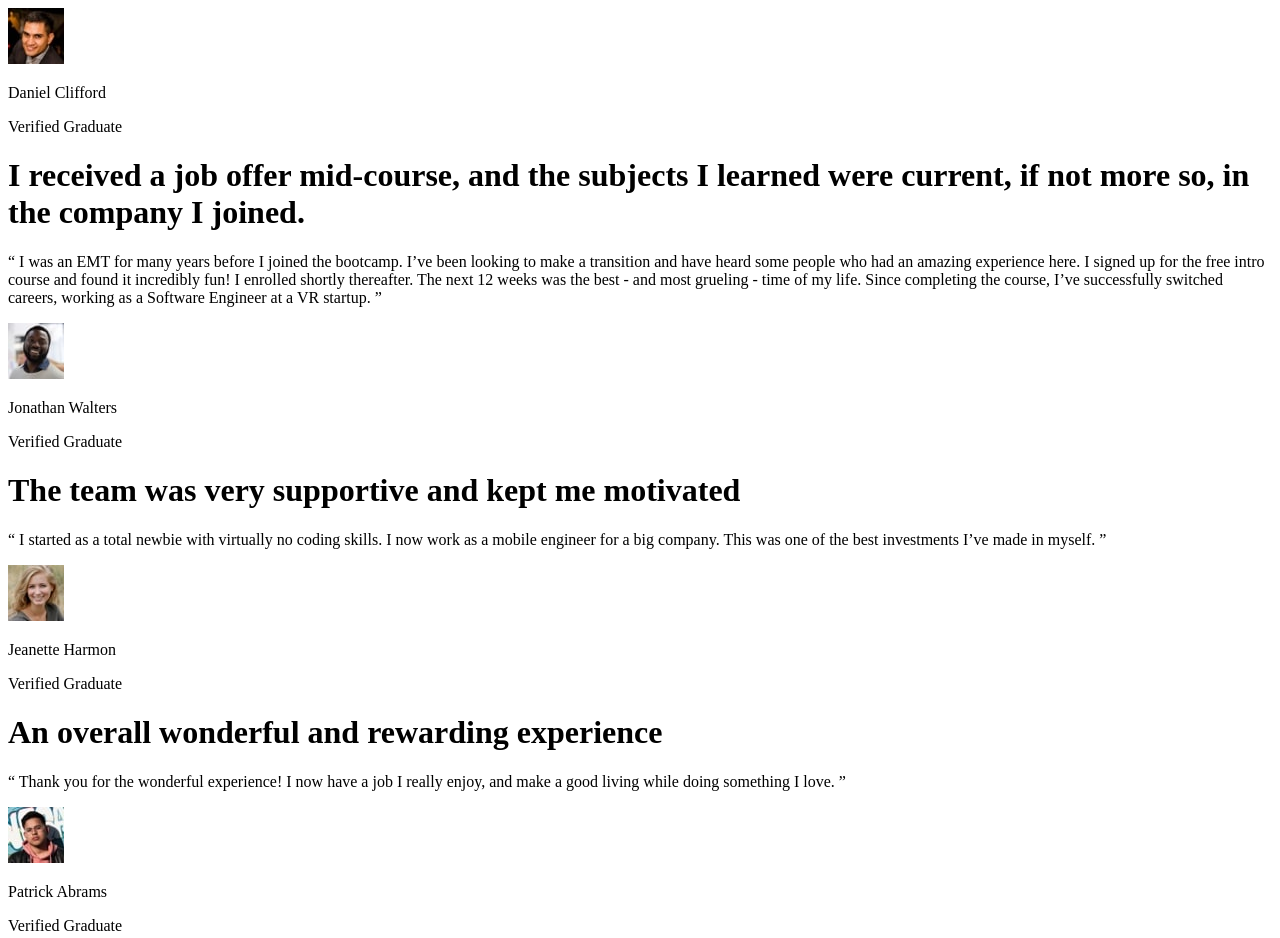
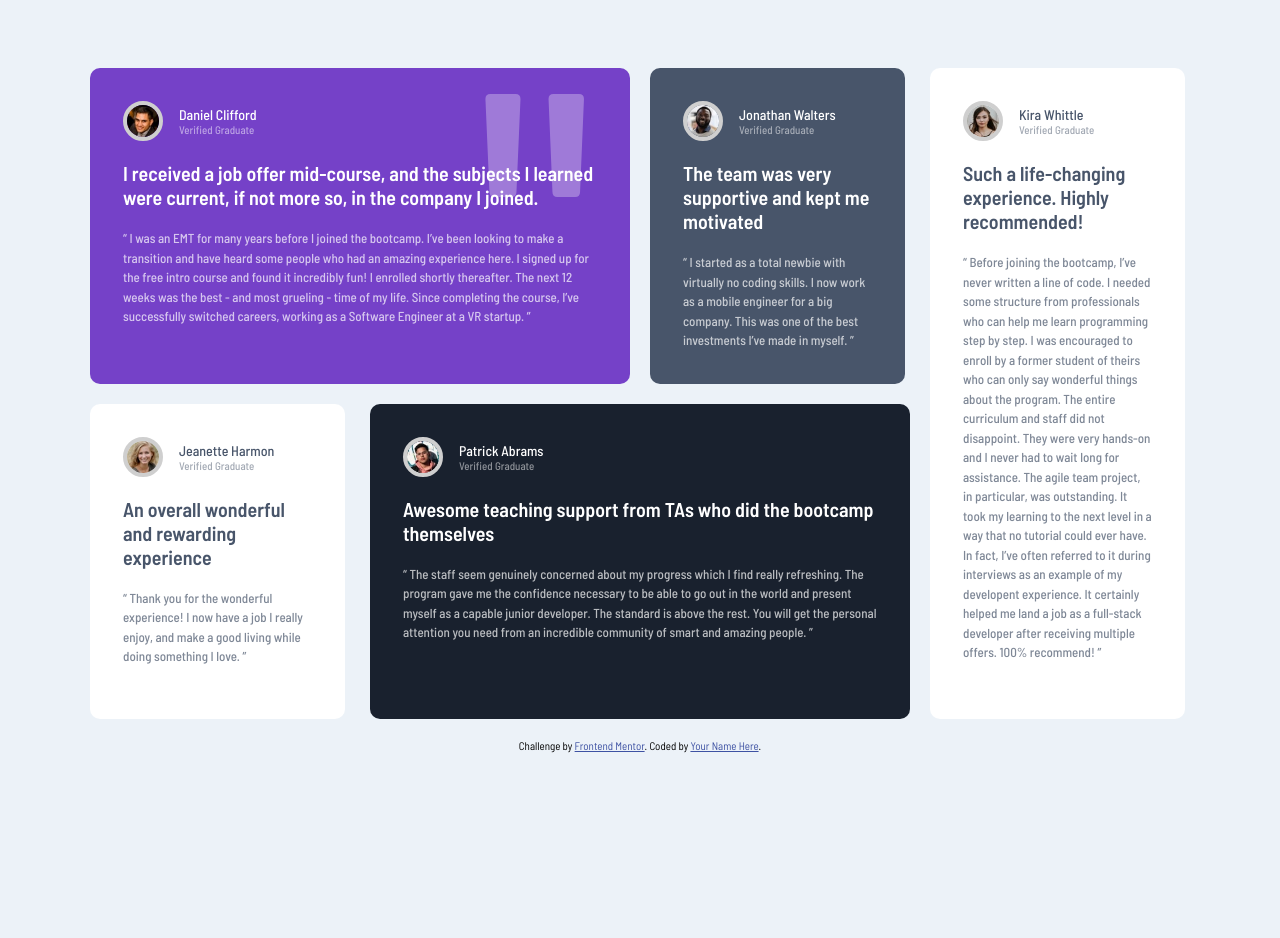
Before and after one commit to amallal2004/Frontend-Mentor---Testimonials-grid-section, a plain HTML site: page index.html in a window 1280 px wide. Shown: the top 938 px of the page. After the commit the page ends 800 px from the top, so only its background shows below. Drawn offline with Linux system fonts and the light colour scheme.

Commit message:
Compleated the project

```diff
--- a/index.html
+++ b/index.html
@@ -5,6 +5,9 @@
   <meta name="viewport" content="width=device-width, initial-scale=1.0"> <!-- displays site properly based on user's device -->
 
   <link rel="icon" type="image/png" sizes="32x32" href="./images/favicon-32x32.png">
+  <link rel="preconnect" href="https://fonts.googleapis.com">
+  <link rel="preconnect" href="https://fonts.gstatic.com" crossorigin>
+  <link href="https://fonts.googleapis.com/css2?family=Barlow+Semi+Condensed:ital,wght@0,100;0,200;0,300;0,400;0,500;0,600;0,700;0,800;0,900;1,100;1,200;1,300;1,400;1,500;1,600;1,700;1,800;1,900&display=swap" rel="stylesheet">
   <link rel="stylesheet" href="./style.css">
 
   <title>Frontend Mentor | [Challenge Name Here]</title>
@@ -19,9 +22,13 @@
   <main>
     <div class="container">
       <div class="container__card card--1">
-        <img src="./images/image-daniel.jpg" alt="" class="container__card__img">
-        <p class="container__card__author">Daniel Clifford</p>
-        <p class="container__card__description">Verified Graduate</p>
+        <div class="container__card__author">
+          <img src="./images/image-daniel.jpg" alt="" class="container__card__author__img">
+          <div class="container__card__author__details">
+            <p class="container__card__author__details__name">Daniel Clifford</p>
+            <p class="container__card__author__details__status">Verified Graduate</p>
+          </div>
+        </div>
         <h1 class="container__card__title">I received a job offer mid-course, and the subjects I learned were current, if not more so, in the company I joined.</h1>
         <p class="container__card__para">“ I was an EMT for many years before I joined the bootcamp. I’ve been looking to make a
           transition and have heard some people who had an amazing experience here. I signed up
@@ -30,25 +37,37 @@
           the course, I’ve successfully switched careers, working as a Software Engineer at a VR startup. ”</p>
       </div>
       <div class="container__card card--2">
-        <img src="./images/image-jonathan.jpg" alt="" class="container__card__img">
-        <p class="container__card__author">Jonathan Walters</p>
-        <p class="container__card__description">Verified Graduate</p>
+        <div class="container__card__author">
+          <img src="./images/image-jonathan.jpg" alt="" class="container__card__author__img">
+          <div class="container__card__author__details">
+            <p class="container__card__author__details__name">Jonathan Walters</p>
+            <p class="container__card__author__details__status">Verified Graduate</p>
+          </div>
+        </div>
         <h1 class="container__card__title">The team was very supportive and kept me motivated</h1>
         <p class="container__card__para">“ I started as a total newbie with virtually no coding skills. I now work as a mobile engineer
           for a big company. This was one of the best investments I’ve made in myself. ”</p>
       </div>
       <div class="container__card card--3">
-        <img src="./images/image-jeanette.jpg" alt="" class="container__card__img">
-        <p class="container__card__author">Jeanette Harmon</p>
-        <p class="container__card__description">Verified Graduate</p>
+        <div class="container__card__author">
+          <img src="./images/image-jeanette.jpg" alt="" class="container__card__author__img">
+          <div class="container__card__author__details">
+            <p class="container__card__author__details__name">Jeanette Harmon</p>
+            <p class="container__card__author__details__status">Verified Graduate</p>
+          </div>
+        </div>
         <h1 class="container__card__title">An overall wonderful and rewarding experience</h1>
         <p class="container__card__para">“ Thank you for the wonderful experience! I now have a job I really enjoy, and make a good living
           while doing something I love. ”</p>
       </div>
       <div class="container__card card--4">
-        <img src="./images/image-patrick.jpg" alt="" class="container__card__img">
-        <p class="container__card__author">Patrick Abrams</p>
-        <p class="container__card__description">Verified Graduate</p>
+        <div class="container__card__author">
+          <img src="./images/image-patrick.jpg" alt="" class="container__card__author__img">
+          <div class="container__card__author__details">
+            <p class="container__card__author__details__name">Patrick Abrams</p>
+            <p class="container__card__author__details__status">Verified Graduate</p>
+          </div>
+        </div>
         <h1 class="container__card__title">Awesome teaching support from TAs who did the bootcamp themselves</h1>
         <p class="container__card__para">“ The staff seem genuinely concerned about my progress which I find really refreshing. The program
           gave me the confidence necessary to be able to go out in the world and present myself as a capable
@@ -56,15 +75,15 @@
           an incredible community of smart and amazing people. ”</p>
       </div>
       <div class="container__card card--5">
-        <img src="./images/image-kira.jpg" alt="" class="container__card__img">
-        <p class="container__card__author">Kira Whittle</p>
-        <p class="container__card__description">Verified Graduate</p>
+        <div class="container__card__author">
+          <img src="./images/image-kira.jpg" alt="" class="container__card__author__img">
+          <div class="container__card__author__details">
+            <p class="container__card__author__details__name">Kira Whittle</p>
+            <p class="container__card__author__details__status">Verified Graduate</p>
+          </div>
+        </div>
         <h1 class="container__card__title">Such a life-changing experience. Highly recommended!</h1>
-        <p class="container__card__para">“ Before joining the bootcamp, I’ve never written a line of code. I needed some structure from
-          professionals who can help me learn programming step by step. I was encouraged to enroll by a former
-          student of theirs who can only say wonderful things about the program. The entire curriculum and staff
-          were great and very helpful. I highly recommend the bootcamp to anyone interested in making their
-          living as a web developer. ”</p>
+        <p class="container__card__para">“ Before joining the bootcamp, I’ve never written a line of code. I needed some structure from professionals who can help me learn programming step by step. I was encouraged to enroll by a former student of theirs who can only say wonderful things about the program. The entire curriculum and staff did not disappoint. They were very hands-on and I never had to wait long for assistance. The agile team project, in particular, was outstanding. It took my learning to the next level in a way that no tutorial could ever have. In fact, I’ve often referred to it during interviews as an example of my developent experience. It certainly helped me land a job as a full-stack developer after receiving multiple offers. 100% recommend! ”</p>
       </div>
     </div>
   </main>
--- a/style.css
+++ b/style.css
@@ -0,0 +1,152 @@
+* {
+    padding: 0;
+    margin: 0;
+    box-sizing: border-box;
+    font-family: 'Barlow Semi Condensed', sans-serif;
+    /* font-size: 0.8125rem; */
+}
+
+body {
+    background-color: hsl(210, 46%, 95%);
+    display: flex;
+    flex-direction: column;
+    justify-content: center;
+    align-items: center;
+    min-height: 100vh;
+}
+
+.container {
+    display: grid;
+    grid-template-columns: repeat(4, 1fr);
+    grid-template-rows: 1fr 1fr;
+    gap: 1.25rem;
+    grid-template-areas:
+    "card-1 card-1 card-2 card-5"
+    "card-3 card-4 card-4 card-5";
+    padding: 1.25rem;
+}
+
+.container__card {
+    padding: 2.0625rem;
+}
+
+.container__card__author {
+    display: flex;
+    align-items: center;
+    margin-bottom: 1.25rem;
+    position: relative;
+}
+
+.card--1 .container__card__author::after {
+    content: "\"";
+    top: -160px;
+    right: 0px;
+    font-size: 500px;
+    position: absolute;
+    z-index: -1;
+    opacity: 0.3;
+}
+
+.container__card__author__img {
+    width: 2.5rem;
+    height: 2.5rem;
+    border-radius: 50%;
+    margin-right: 1rem;
+    border: 0.25rem solid hsl(0, 0%, 81%);
+}
+
+.container__card__author__details__name {
+    font-weight: 500;
+    font-size: 14px;
+}
+
+.container__card__author__details__status {
+    font-weight: 500;
+    font-size: 11px;
+    opacity: 0.5;
+}
+
+.container__card__title {
+    font-weight: 600;
+    font-size: 20px;
+    margin-bottom: 20px;
+}
+
+.container__card__para {
+    font-weight: 500;
+    font-size: 13px;
+    opacity: 0.7;
+    line-height: 1.5;
+}
+
+.card--1 {
+    max-width: 540px;
+    background-color: hsl(263, 55%, 52%);
+    color: hsl(0, 0%, 100%);
+    grid-area: card-1;
+    z-index: -2;
+}
+
+.card--2 {
+    max-width: 15.938rem;
+    background-color: hsl(217, 19%, 35%);
+    color: hsl(0, 0%, 100%);
+    grid-area: card-2;
+}
+
+.card--3 {
+    max-width: 15.938rem;
+    background-color: hsl(0, 0%, 100%);
+    color: hsl(217, 19%, 35%);
+    grid-area: card-3;
+}
+
+.card--4 {
+    max-width: 33.75rem;
+    background-color: hsl(219, 29%, 14%);
+    color: hsl(0, 0%, 100%);
+    grid-area: card-4;
+}
+
+.card--5 {
+    max-width: 15.938rem;
+    background-color: hsl(0, 0%, 100%);
+    color: hsl(217, 19%, 35%);
+    grid-area: card-5;
+}
+
+.container__card {
+    border-radius: 10px;
+}
+
+@media (max-width: 860px) and (min-width: 600px) {
+    .container {
+        grid-template-columns: repeat(3, 1fr);
+        grid-template-rows: repeat(3, 1fr);
+        grid-template-areas:
+        "card-1 card-1 card-2"
+        "card-3 card-4 card-4"
+        "card-5 card-5 card-5";
+    }
+
+    .card--5 {
+        max-width: 100%;
+    }
+}
+
+@media (max-width: 600px) {
+    .container {
+        grid-template-columns: 1fr;
+        grid-template-rows: repeat(5, auto);
+        grid-template-areas:
+        "card-1"
+        "card-2"
+        "card-3"
+        "card-4"
+        "card-5";
+    }
+
+    .container__card {
+        max-width: 100%;
+    }
+}
```
